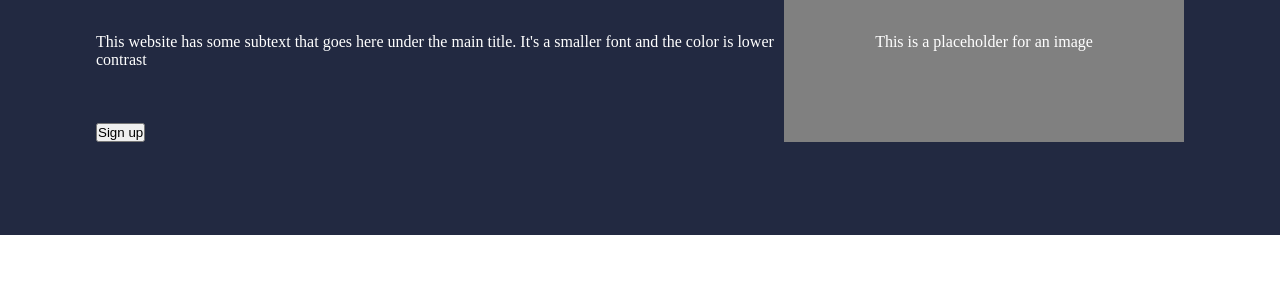
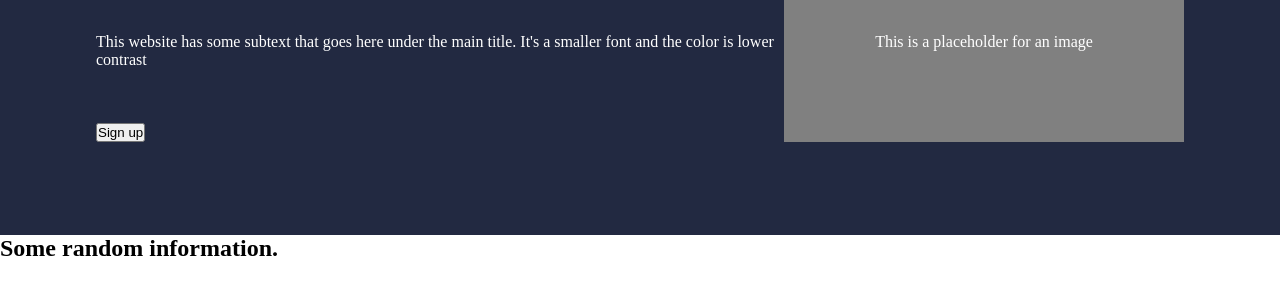
Before and after one commit to Solar-Tiger/odin-landing-page, a plain HTML site: page index.html in a window 1280 px wide. Shown: the part 165-460 px from the top of the page. Drawn offline with Linux system fonts and the light colour scheme.

Commit message:
Will start second section of landing page

```diff
--- a/index.html
+++ b/index.html
@@ -48,6 +48,18 @@
 
         </div>
 
+        <div class="main-content-two">
+
+            <h2>Some random information.</h2>
+
+            <article class="boxes">
+
+
+
+            </article>
+
+        </div>
+
     </div>
 
 </body>
```
